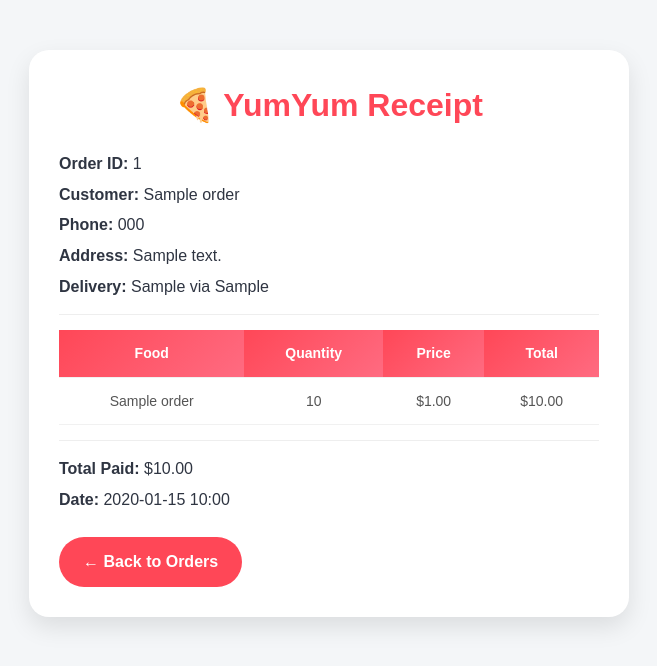
After one commit to reaksmey27/Restaurant_Ordering_System1, a Flask app: page /order/1/receipt in a window 1280 px wide. The commit adds this page. Shown: the top 666 px of the page, without its empty margins (311-968 px from the left). Run offline with Flask 3, Linux system fonts and the light colour scheme; tables that the repository leaves empty or names only in its code hold one stand-in row (values such as "Sample post"); some libraries are stand-ins or nearby versions.

Commit message:
feat: add receipt page

```diff
--- a/app.py
+++ b/app.py
@@ -311,6 +311,21 @@ def order_success(food_id):
     return render_template('order_success.html', food_id=food_id)
 
 
+@app.route('/order/<int:order_id>/receipt')
+def view_receipt(order_id):
+    cursor = mysql.connection.cursor(MySQLdb.cursors.DictCursor)
+    cursor.execute("SELECT * FROM orders WHERE order_id = %s", (order_id,))
+    order = cursor.fetchone()
+    cursor.close()
+
+    if order:
+        return render_template('receipt.html', order=order)
+    else:
+        flash("Order not found.", "error")
+        return redirect(url_for('order_list'))
+
+
+
 # ---------------- Order List ----------------
 @app.route('/order-list')
 @login_required
--- /dev/null
+++ b/static/css/receipt.css
@@ -0,0 +1,93 @@
+/* receipt.css */
+
+* {
+  margin: 0;
+  padding: 0;
+  box-sizing: border-box;
+}
+
+body {
+  font-family: "Poppins", sans-serif;
+  background: #f4f6f8;
+  color: #2f3542;
+  line-height: 1.6;
+  scroll-behavior: smooth;
+}
+
+.receipt-container {
+  max-width: 600px;
+  margin: 50px auto;
+  background: white;
+  padding: 30px;
+  border-radius: 20px;
+  box-shadow: 0 10px 25px rgba(0,0,0,0.1);
+  animation: fadeIn 0.5s ease forwards;
+}
+
+.receipt-container h1 {
+  text-align: center;
+  color: #ff4757;
+  font-size: 32px;
+  margin-bottom: 20px;
+}
+
+.receipt-container p {
+  font-size: 16px;
+  margin: 5px 0;
+  color: #2f3542;
+}
+
+hr {
+  border: none;
+  border-top: 1px solid #eee;
+  margin: 15px 0;
+}
+
+table {
+  width: 100%;
+  border-collapse: collapse;
+  margin-top: 15px;
+}
+
+table th,
+table td {
+  padding: 12px;
+  text-align: center;
+  border-bottom: 1px solid #f1f1f1;
+}
+
+table th {
+  background: linear-gradient(135deg, #ff4757, #ff6b81);
+  color: white;
+  font-weight: 600;
+  font-size: 14px;
+}
+
+table td {
+  color: #555;
+  font-size: 14px;
+}
+
+.btn-back {
+  display: inline-block;
+  margin-top: 20px;
+  padding: 12px 24px;
+  background: #ff4757;
+  color: white;
+  text-decoration: none;
+  border-radius: 30px;
+  font-weight: 600;
+  transition: all 0.3s ease;
+  text-align: center;
+}
+
+.btn-back:hover {
+  background: #e84118;
+  transform: translateY(-2px);
+}
+
+/* Animation */
+@keyframes fadeIn {
+  from { opacity: 0; transform: translateY(20px);}
+  to { opacity: 1; transform: translateY(0);}
+}
--- /dev/null
+++ b/templates/receipt.html
@@ -0,0 +1,42 @@
+<!DOCTYPE html>
+<html lang="en">
+<head>
+    <meta charset="UTF-8">
+    <meta name="viewport" content="width=device-width, initial-scale=1.0">
+    <title>Receipt #{{ order.order_id }}</title>
+    <link rel="stylesheet" href="/static/css/receipt.css">
+</head>
+<body>
+    <div class="receipt-container">
+        <h1>🍕 YumYum Receipt</h1>
+        <p><strong>Order ID:</strong> {{ order.order_id }}</p>
+        <p><strong>Customer:</strong> {{ order.customer_name }}</p>
+        <p><strong>Phone:</strong> {{ order.phone }}</p>
+        <p><strong>Address:</strong> {{ order.address }}</p>
+        <p><strong>Delivery:</strong> {{ order.delivery_option }} via {{ order.delivery_service }}</p>
+        <hr>
+        <table>
+            <thead>
+                <tr>
+                    <th>Food</th>
+                    <th>Quantity</th>
+                    <th>Price</th>
+                    <th>Total</th>
+                </tr>
+            </thead>
+            <tbody>
+                <tr>
+                    <td>{{ order.food_name }}</td>
+                    <td>{{ order.quantity }}</td>
+                    <td>${{ "%.2f"|format(order.total_price / order.quantity) }}</td>
+                    <td>${{ "%.2f"|format(order.total_price) }}</td>
+                </tr>
+            </tbody>
+        </table>
+        <hr>
+        <p><strong>Total Paid:</strong> ${{ "%.2f"|format(order.total_price) }}</p>
+        <p><strong>Date:</strong> {{ order.order_date.strftime("%Y-%m-%d %H:%M") }}</p>
+        <a href="{{ url_for('order_list') }}" class="btn-back">← Back to Orders</a>
+    </div>
+</body>
+</html>
```
Also changed, not shown: static/css/order_list.css (+78 -30 lines), templates/order_list.html (+15 -7 lines).
